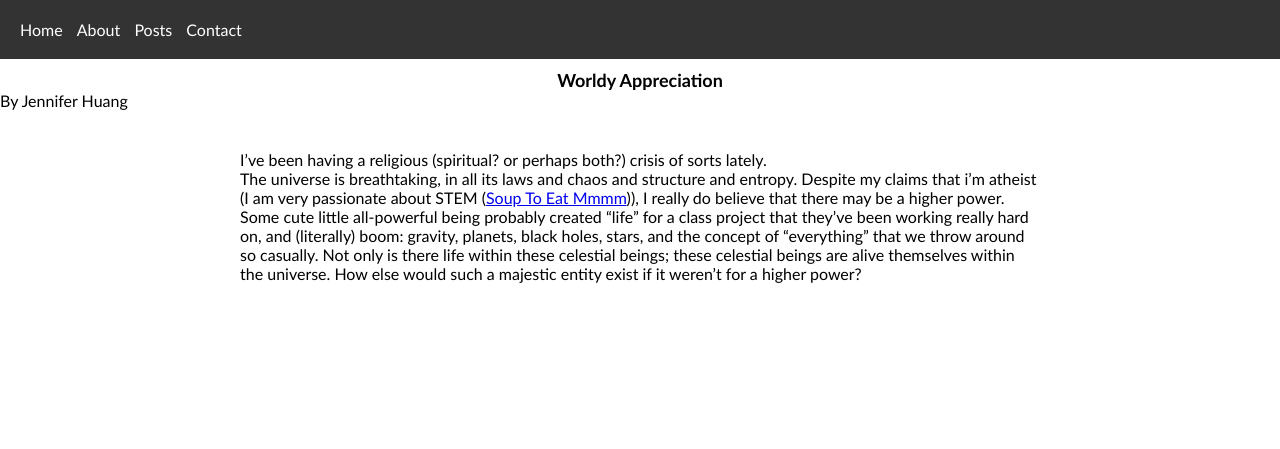
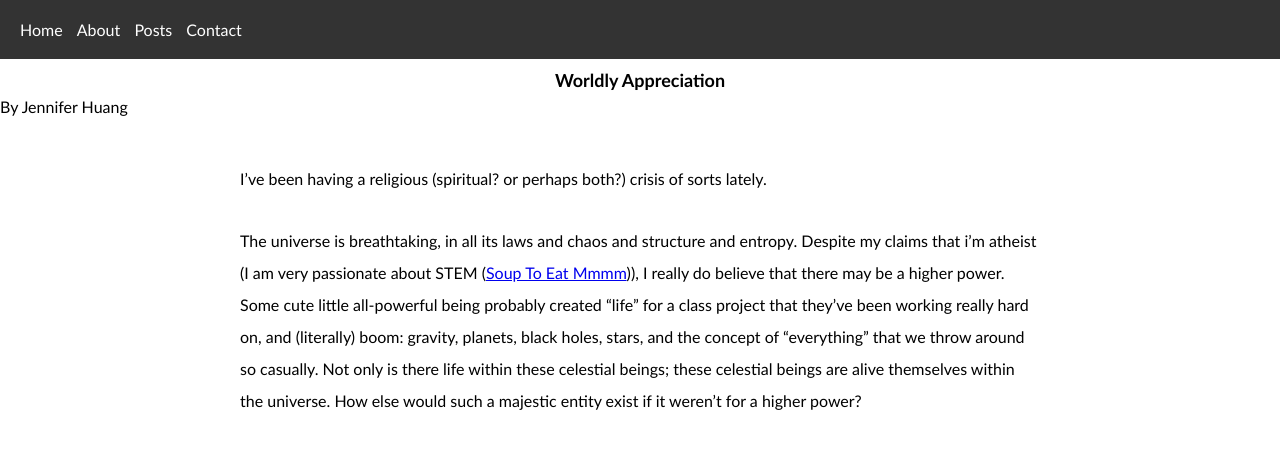
Before and after one commit to JNFH314/jnfh314.github.io, a Jekyll site: the page built from docs/_posts/2023-07-05-worldly-appreciation.md, in a window 1280 px wide. Shown: the top 449 px of the page. Built offline with Jekyll 4.4.1, drawn with Linux system fonts in a browser that asks for light colours.

Commit message:
changed paragraph height

```diff
--- a/docs/_posts/2023-07-05-worldly-appreciation.md
+++ b/docs/_posts/2023-07-05-worldly-appreciation.md
@@ -1,6 +1,6 @@
 ---
 layout: post
-title:  "Worldy Appreciation"
+title:  "Worldly Appreciation"
 date:   2023-07-05
 categories: jekyll update
 image: /assets/images/world.jpg
--- a/docs/assets/css/style.css
+++ b/docs/assets/css/style.css
@@ -4,6 +4,14 @@ body, h1, h2, h3, p, ul, li, form, input, textarea, button {
     padding: 0;
     box-sizing: border-box;
     font-family: Gill Sans, sans-serif;
+  }
+
+  p {
+    line-height: 32px;
+
+    &:not(:last-child)  {
+        margin-bottom: 30px;
+    }
   }
 
   /* Set up page structure */
```
